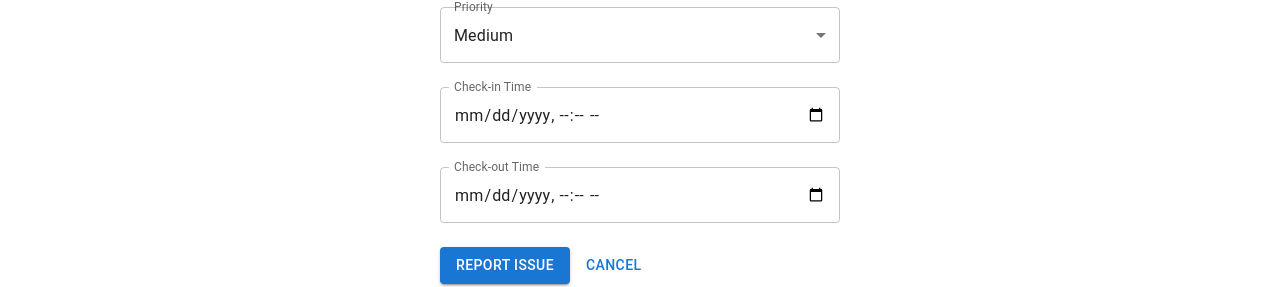
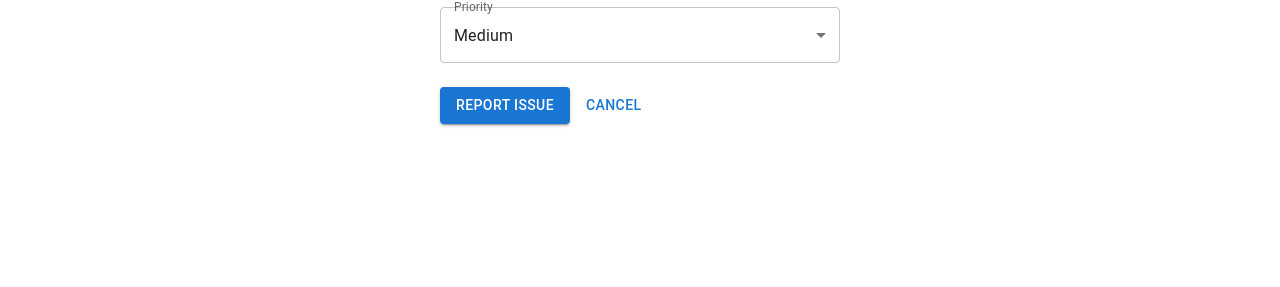
Before and after one commit to miguelorfao/property-Maintenance, a React (Vite) app: page / in a window 1280 px wide. Both pictures are taken after a click on the button "REPORT ISSUE". Shown: the part 351-638 px from the top of the page. Built offline with nearby package versions, Linux system fonts and the light colour scheme; no server answers; the database is empty; the HTML template or start-up script is replaced by a standard one.

Commit message:
Update build assets and minor component changes

```diff
--- a/src/components/AddIssueForm.jsx
+++ b/src/components/AddIssueForm.jsx
@@ -14,17 +14,13 @@ const AddIssueForm = ({ properties, onAdd, onCancel }) => {
   const [propertyId, setPropertyId] = useState("");
   const [description, setDescription] = useState("");
   const [priority, setPriority] = useState("medium");
-  const [checkInTime, setCheckInTime] = useState("");
-  const [checkOutTime, setCheckOutTime] = useState("");
 
   const handleSubmit = (e) => {
     e.preventDefault();
-    onAdd({ propertyId, description, priority, checkInTime, checkOutTime });
+    onAdd({ propertyId, description, priority });
     setPropertyId("");
     setDescription("");
     setPriority("medium");
-    setCheckInTime("");
-    setCheckOutTime("");
   };
 
   return (
@@ -68,24 +64,6 @@ const AddIssueForm = ({ properties, onAdd, onCancel }) => {
           <MenuItem value="high">High</MenuItem>
         </Select>
       </FormControl>
-      <TextField
-        fullWidth
-        type="datetime-local"
-        label="Check-in Time"
-        value={checkInTime}
-        onChange={(e) => setCheckInTime(e.target.value)}
-        margin="normal"
-        InputLabelProps={{ shrink: true }}
-      />
-      <TextField
-        fullWidth
-        type="datetime-local"
-        label="Check-out Time"
-        value={checkOutTime}
-        onChange={(e) => setCheckOutTime(e.target.value)}
-        margin="normal"
-        InputLabelProps={{ shrink: true }}
-      />
       <Box sx={{ mt: 2 }}>
         <Button type="submit" variant="contained" sx={{ mr: 1 }}>
           Report Issue
```
Also changed, not shown: 4 other files (tests, documents, lock files or other folders).
